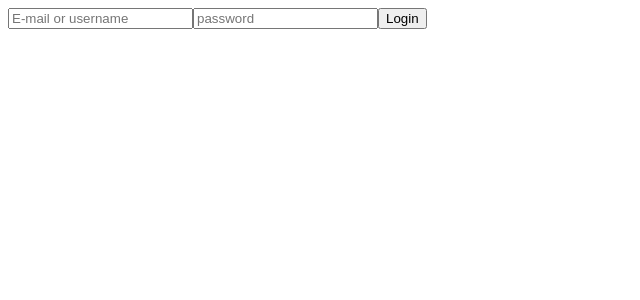
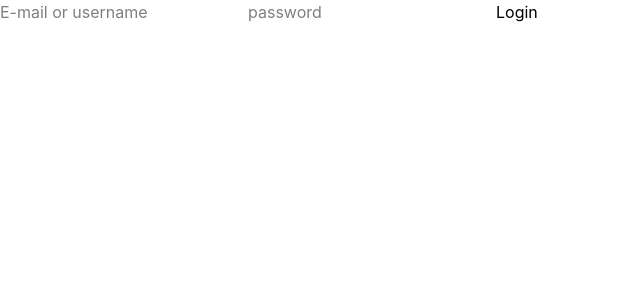
Before and after one commit to CandleByte/CandleByte-Full-CMS, a React (Vite) app in the folder frontend/: page /login in a window 1280 px wide. Shown: the top 300 px of the page, without its empty margins (0-640 px from the left). Built offline with nearby package versions, Linux system fonts and the light colour scheme.

Commit message:
tailwind

```diff
--- /dev/null
+++ b/frontend/src/index.css
@@ -0,0 +1 @@
+@import "tailwindcss";
--- a/frontend/src/main.jsx
+++ b/frontend/src/main.jsx
@@ -2,6 +2,7 @@ import { createRoot } from "react-dom/client";
 import { App } from "./App.jsx";
 import { Provider } from "react-redux";
 import { store } from "./store/store.js";
+import './index.css';
 
 const root = createRoot(document.getElementById("root"));
 
--- a/frontend/vite.config.js
+++ b/frontend/vite.config.js
@@ -1,8 +1,9 @@
 import { defineConfig } from 'vite';
 import react from '@vitejs/plugin-react';
+import tailwindcss from '@tailwindcss/vite';
 
 export default defineConfig({
-    plugins: [react()],
+    plugins: [react(), tailwindcss()],
     server: {
         port: 5174,
         open: true,
```
Also changed, not shown: 1 other file (tests, documents, lock files or other folders).
